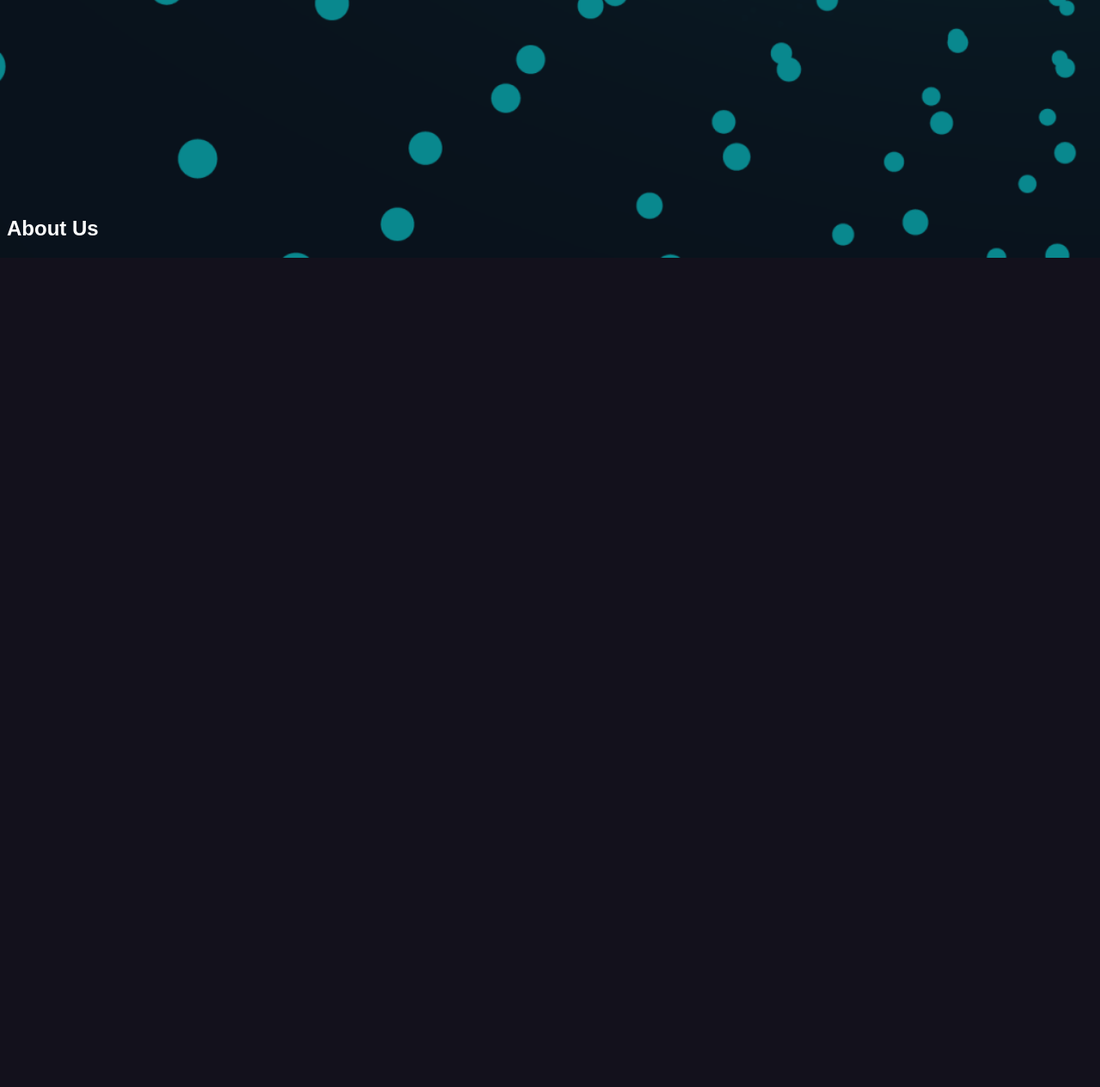
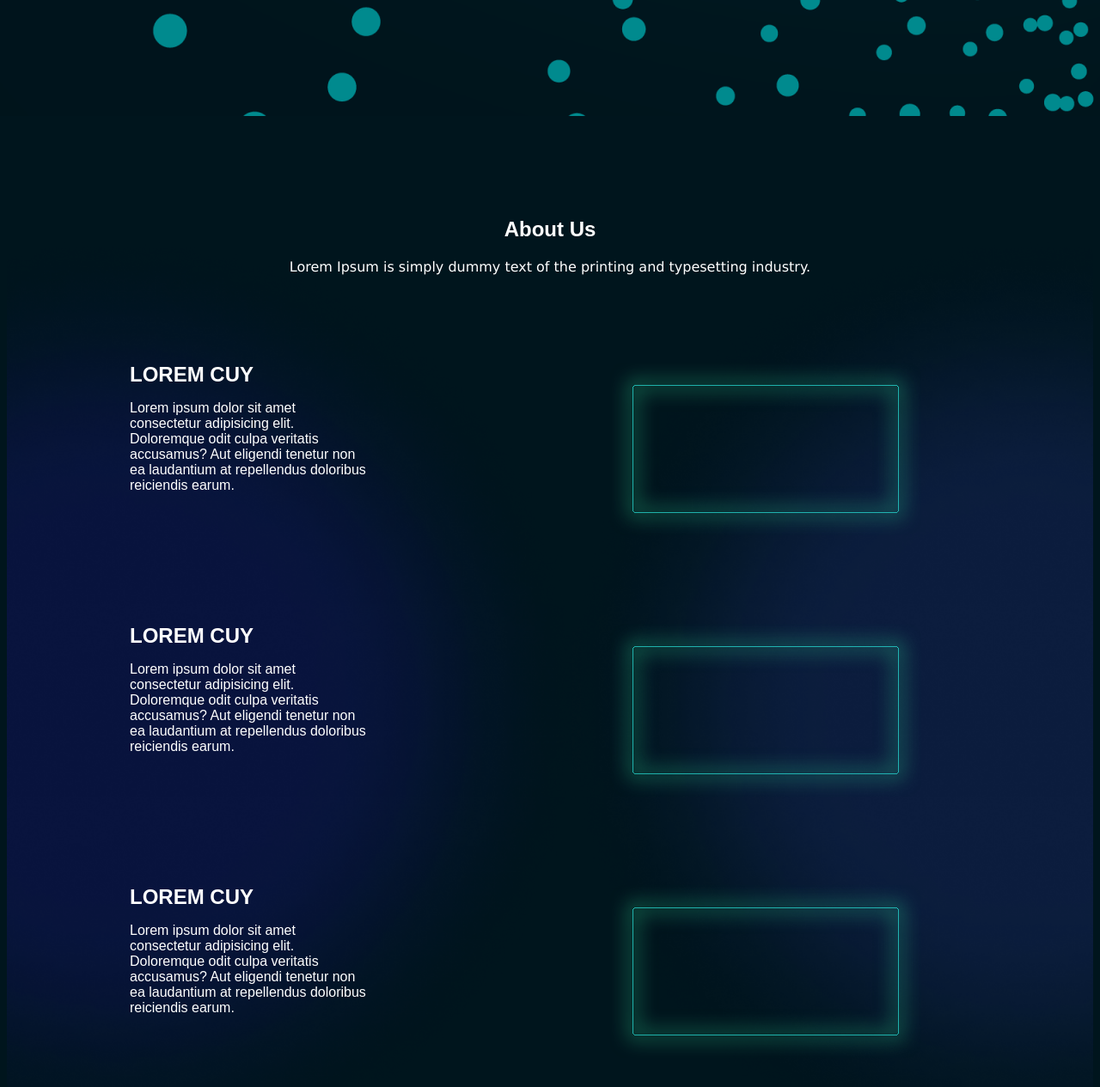
Before and after one commit to oldie123/company-profile, a plain HTML site: page index.html in a window 1280 px wide. Shown: the part 883-2148 px from the top of the page at 86% size. Before the commit the page ends 1183 px from the top, so only its background shows below. Drawn offline with Linux system fonts and the light colour scheme; a web font is replaced by a local one.

Commit message:
menambahkan page 2

```diff
--- a/assets/style.css
+++ b/assets/style.css
@@ -1,49 +1,49 @@
 @import url('https://fonts.googleapis.com/css2?family=Days+One&family=Roboto:wght@400;500;700;900&display=swap');
 
 
-body{
+body {
     background: url(img/background1.png);
     background-repeat: no-repeat;
-    background-color: #13111c;
-    background-size: cover;
+    background-color: #00151D;
+    background-size: 1440px;
     font-family: 'Days One', sans-serif;
 }
 
-a{
+a {
     text-decoration: none;
 }
 
 @media screen and (max-width: 1200px) {
-    .main-container{
+    .main-container {
         width: 90%;
     }
 }
 
-.nav{
+.nav {
     display: flex;
     justify-content: space-between;
     margin-left: 100px;
     margin-right: 100px;
 }
 
-.nav ul{
+.nav ul {
     display: flex;
     list-style: none;
     gap: 3rem;
 }
 
-.nav ul li{
+.nav ul li {
     display: flex;
     align-items: center;
 }
 
-.logo a{
+.logo a {
     color: #32bd83;
     font-size: x-large;
     font-weight: 700;
 }
 
-.logo{
+.logo {
     margin-top: 27px;
 }
 
@@ -51,7 +51,7 @@ nav ul li a {
     color: #32bd83;
 }
 
-.btn1{
+.btn1 {
     width: 110px;
     height: 40px;
     background: #32bd83;
@@ -61,7 +61,7 @@ nav ul li a {
     font-family: 'Days One', sans-serif;
 }
 
-.btn2{
+.btn2 {
     width: 110px;
     height: 40px;
     background: #2AE9DE;
@@ -71,19 +71,19 @@ nav ul li a {
     font-family: 'Days One', sans-serif;
 }
 
-.btn1:hover{
+.btn1:hover {
     background: #2ea272;
 }
 
-.btn2:hover{
+.btn2:hover {
     background: #24b5ad;
 }
 
-.main-container{
+.main-container {
     margin-top: 35px;
 }
 
-#hero{
+#hero {
     margin-right: 100px;
     margin-top: 133px;
     text-align: right;
@@ -97,17 +97,18 @@ nav ul li a {
     padding-bottom: 30px;
 }
 
-#hero p{
+#hero p {
     display: flex;
     justify-content: flex-end;
     font-size: 20px;
     font-weight: 400;
 }
+
 #hero h1 span {
     color: #2AE9DE;
 }
 
-.btn3{
+.btn3 {
     width: 180px;
     height: 80px;
     border-radius: 10px;
@@ -118,8 +119,23 @@ nav ul li a {
     padding: 0 15px;
 }
 
-.container{
-    background-image: url(img/simpson\ wallpaper.jpg);
-    margin-top: 419px;
+.container {
+    background-color: #00151D;
+    background-image: url(img/bg2.png);
+    background-size: cover;
+    width: auto;
+    height: 1024px;
+    margin-top: 420px;
     color: white;
 }
+
+.title{
+    text-transform: uppercase;
+    font-size: 24px;
+    font-weight: bold;
+}
+
+.kiri{
+    margin-left: 143px;
+    margin-right: 200px;
+}
--- a/index.html
+++ b/index.html
@@ -56,7 +56,43 @@
     <!-- About Us -->
     <section id="AboutUs">
         <div class="container">
-            <h1>About Us</h1>
+            <h1 style="text-align: center;">About Us</h1>
+            <p
+                style="text-align: center; font-family: 'Lucida Sans', 'Lucida Sans Regular', 'Lucida Grande', 'Lucida Sans Unicode', Geneva, Verdana, sans-serif;">
+                Lorem Ipsum is simply dummy text of the printing and typesetting industry.</p>
+            <div class="kiri" style="display: flex; flex-direction: row; margin-top: 102px;">
+                <div>
+                    <div class="title">lorem cuy</div>
+                    <p style="max-width: 50%;">Lorem ipsum dolor sit amet consectetur adipisicing elit. Doloremque odit
+                        culpa veritatis accusamus? Aut eligendi tenetur non ea laudantium at repellendus doloribus
+                        reiciendis earum.</p>
+                </div>
+                <div>
+                    <img src="assets\img\kotak.svg" alt="" style="height: 201px;">
+                </div>
+            </div>
+            <div class="kiri" style="display: flex; flex-direction: row; margin-top: 99px;">
+                <div>
+                    <div class="title">lorem cuy</div>
+                    <p style="max-width: 50%;">Lorem ipsum dolor sit amet consectetur adipisicing elit. Doloremque odit
+                        culpa veritatis accusamus? Aut eligendi tenetur non ea laudantium at repellendus doloribus
+                        reiciendis earum.</p>
+                </div>
+                <div>
+                    <img src="assets\img\kotak.svg" alt="" style="height: 201px;">
+                </div>
+            </div>
+            <div class="kiri" style="display: flex; flex-direction: row; margin-top: 99px;">
+                <div>
+                    <div class="title">lorem cuy</div>
+                    <p style="max-width: 50%;">Lorem ipsum dolor sit amet consectetur adipisicing elit. Doloremque odit
+                        culpa veritatis accusamus? Aut eligendi tenetur non ea laudantium at repellendus doloribus
+                        reiciendis earum.</p>
+                </div>
+                <div>
+                    <img src="assets\img\kotak.svg" alt="" style="height: 201px;">
+                </div>
+            </div>
         </div>
     </section>
     <!-- end of About us -->
```
Also changed, not shown: assets/img/bg2.png (renamed from assets/img/Group 17.png), assets/img/kotak.svg (added).
